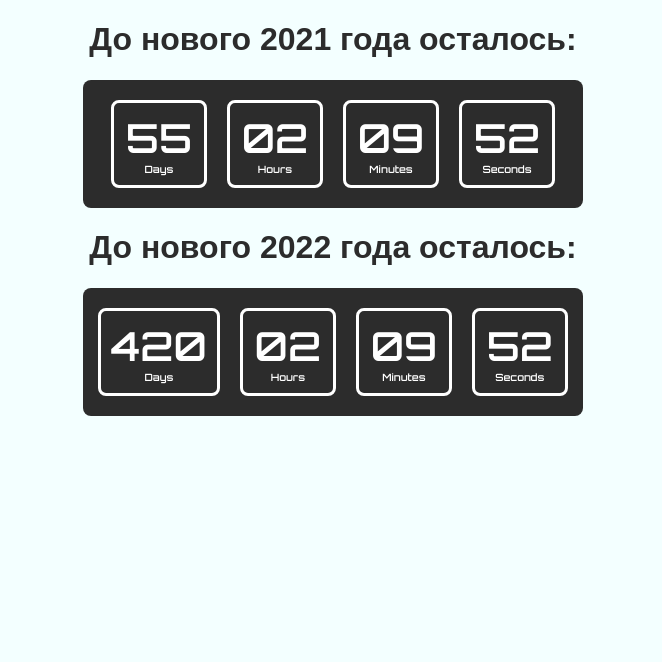
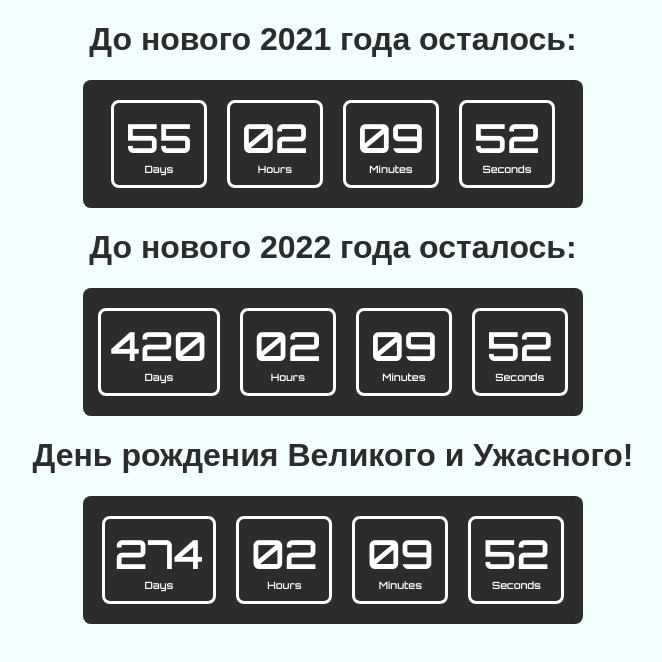
Before and after one commit to vertraut/goit-js-hw-11-timer, a plain HTML site: page index.html in a window 1280 px wide. Shown: the whole page, without its empty margins (307-969 px from the left). Drawn offline with Linux system fonts and the light colour scheme.

Commit message:
Таймер для Андрея

```diff
--- a/index.html
+++ b/index.html
@@ -56,6 +56,28 @@
         <span class="label">Seconds</span>
       </div>
     </div>
+    <h1>День рождения Великого и Ужасного!</h1>
+    <div class="timer" id="timer-3">
+      <div class="field">
+        <span class="value" data-value="days"></span>
+        <span class="label">Days</span>
+      </div>
+
+      <div class="field">
+        <span class="value" data-value="hours"></span>
+        <span class="label">Hours</span>
+      </div>
+
+      <div class="field">
+        <span class="value" data-value="mins"></span>
+        <span class="label">Minutes</span>
+      </div>
+
+      <div class="field">
+        <span class="value" data-value="secs"></span>
+        <span class="label">Seconds</span>
+      </div>
+    </div>
     <script src="./script.js"></script>
   </body>
 </html>
--- a/script.js
+++ b/script.js
@@ -88,3 +88,9 @@ new CountdownTimer({
   targetDate: new Date("Jan 1, 2022"),
   onTick: uptadeTimerUI,
 });
+
+new CountdownTimer({
+  timerID: "#timer-3",
+  targetDate: new Date("Aug 8, 2021"),
+  onTick: uptadeTimerUI,
+});
```
